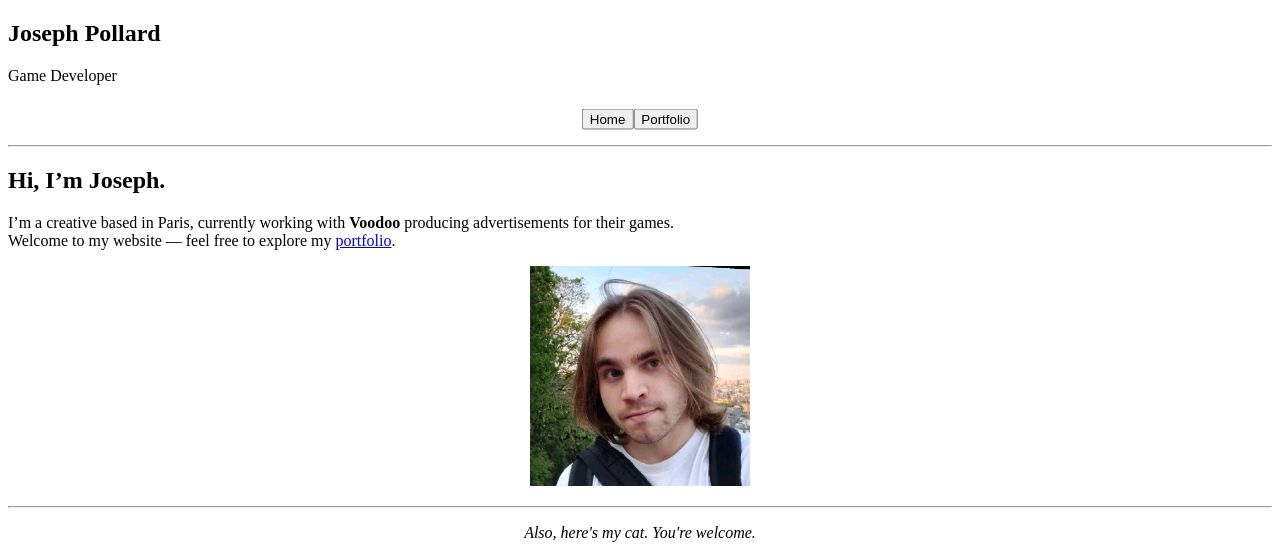
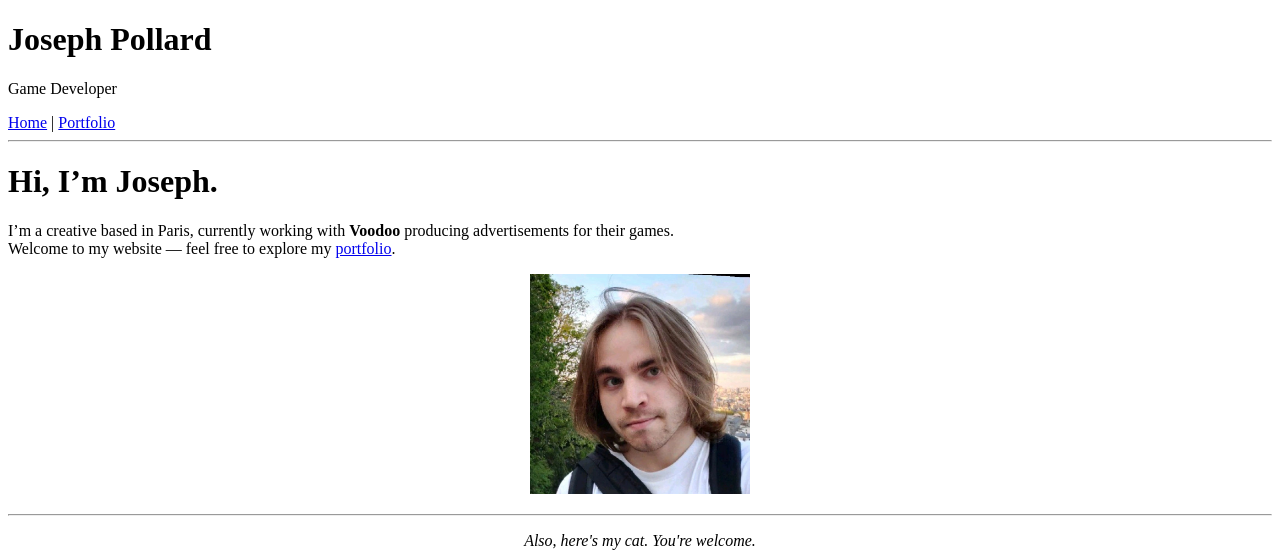
Before and after one commit to Dizlen/Website, a Jekyll site: the page built from index.md, in a window 1280 px wide, cut to the strip 0-554 px from the top of the page. Built offline with Jekyll 4.4.1, drawn with Linux system fonts in a browser that asks for light colours.

Commit message:
change to css

```diff
--- a/_layouts/default.html
+++ b/_layouts/default.html
@@ -1,54 +1,30 @@
 <!doctype html>
-<html lang="{{ site.lang | default: "en-US" }}">
+<html lang="{{ site.lang | default: 'en-US' }}">
   <head>
     <meta charset="utf-8">
     <meta http-equiv="X-UA-Compatible" content="IE=edge">
 
-    <style>
-    .container {
-      height: 30px;
-      position: relative;
-      border: 3px solid rgba(0, 0, 0, 0);
-    }
+    <title>{{ page.title }} | {{ site.title }}</title>
+    <meta name="viewport" content="width=device-width, initial-scale=1">
 
-    .center {
-      margin: 0;
-      position: absolute;
-      top: 50%;
-      left: 50%;
-      -ms-transform: translate(-50%, -50%);
-      transform: translate(-50%, -50%);
-    }
-    </style>
+    <link rel="stylesheet" href="{{ '/assets/css/style.css' | relative_url }}">
+  </head>
 
-{% seo %}
-    <link rel="stylesheet" href="{{ '/assets/css/style.css?v=' | append: site.github.build_revision | relative_url }}">
-    <script src="https://code.jquery.com/jquery-1.12.4.min.js" integrity="sha256-ZosEbRLbNQzLpnKIkEdrPv7lOy9C27hHQ+Xp8a4MxAQ=" crossorigin="anonymous"></script>
-    <script src="{{ '/assets/js/respond.js' | relative_url }}"></script>
-    <!--[if lt IE 9]>
-      <script src="//html5shiv.googlecode.com/svn/trunk/html5.js"></script>
-    <![endif]-->
-    <!--[if lt IE 8]>
-    <link rel="stylesheet" href="{{ '/assets/css/ie.css' | relative_url }}">
-    <![endif]-->
-    <meta name="viewport" content="width=device-width, initial-scale=1, user-scalable=no">
-    {% include head-custom.html %}
-  </head>
   <body>
     <div class="wrapper">
-      <section>
-        <div id="title">
-          <h1>{{ site.title | default: site.github.repository_name }}</h1>
-          <p>{{ site.description | default: site.github.project_tagline }}</p>
-          <div class="container">
-            <div class="center">
-              <a href="index"><button>Home</button></a><a href="portfolio"><button>Portfolio</button></a>
-            </div>
-          </div>
-          <hr>
-        </div>
+      <header>
+        <h1>{{ site.title }}</h1>
+        <p>{{ site.description }}</p>
+        <nav>
+          <a href="{{ '/' | relative_url }}">Home</a> |
+          <a href="{{ '/portfolio' | relative_url }}">Portfolio</a>
+        </nav>
+        <hr>
+      </header>
+
+      <main>
         {{ content }}
-      </section>
+      </main>
     </div>
   </body>
 </html>
```
Also changed, not shown: assets/css/style.css (renamed from assets/css/style.scss).
